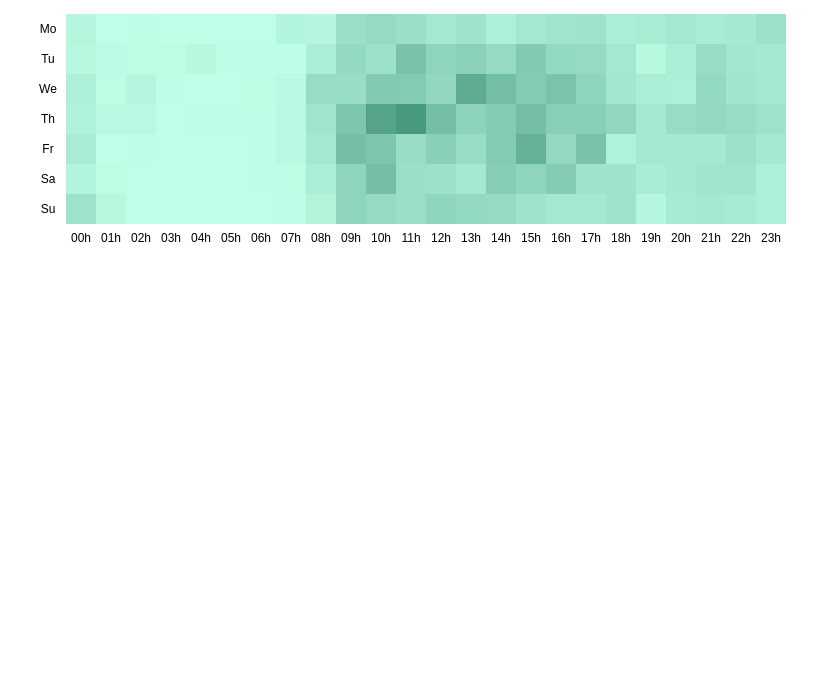
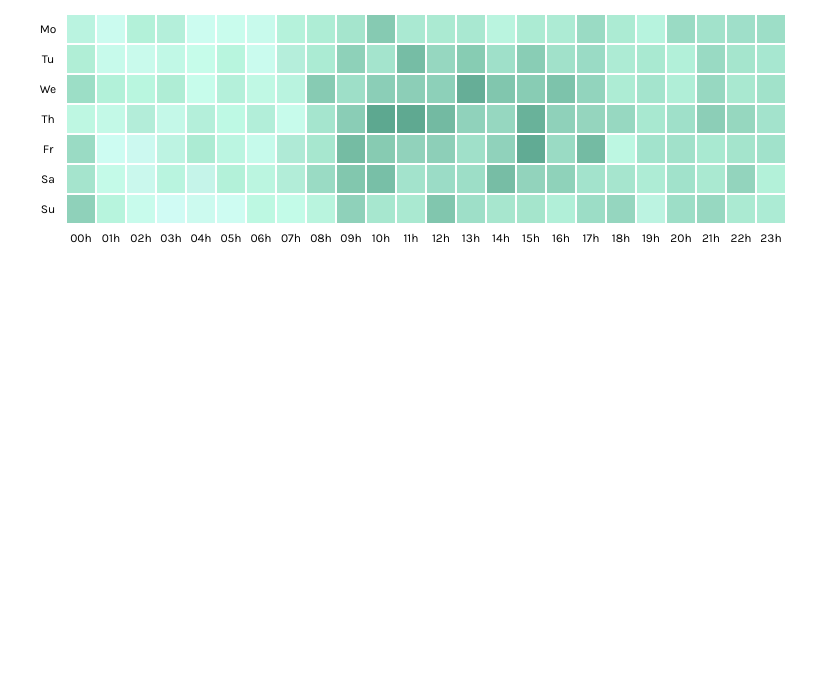
Before and after one commit to boristane/westbrook2019, a website built with Parcel: page index.html in a window 1280 px wide. Shown: the part 122-800 px from the top of the page, without its empty margins (36-853 px from the left). Built offline with nearby package versions, Linux system fonts and the light colour scheme.

Commit message:
Adds animations and updating funtionality

```diff
--- a/css/index.css
+++ b/css/index.css
@@ -1,8 +1,4 @@
-@font-face {
-  font-family: 'Karla', sans-serif;
-  src: url('https://fonts.googleapis.com/css?family=Karla') format('opentype');
-  font-weight: 300;
-}
+@import url('https://fonts.googleapis.com/css?family=Karla');
 
 body,
 html {
--- a/src/heatmap.ts
+++ b/src/heatmap.ts
@@ -9,6 +9,8 @@ export default class Heatmap {
   boxSize: number;
   xLabels: string[];
   yLabels: string[];
+  animate: boolean;
+  data: number[][];
   private chartWith: number;
   private chartHeight: number;
   private readonly fontSize: number = 12;
@@ -29,6 +31,8 @@ export default class Heatmap {
     this.boxSize = properties.boxSize;
     this.xLabels = properties.xLabels;
     this.yLabels = properties.yLabels;
+    this.animate = properties.animate;
+    this.data = properties.data;
     this.chartWith = this.width - this.margin.left - this.margin.right;
     this.chartHeight = this.height - this.margin.top - this.margin.bottom;
   }
@@ -73,22 +77,36 @@ export default class Heatmap {
       .attr('height', this.height + this.margin.top + this.margin.bottom);
   }
 
-  private generateBoxes(data: number[][]): void {
-    const boxes = this.svg
+  private generateBoxes(): void {
+    let boxes = this.svg
       .select('.chart-group')
       .selectAll('.box')
-      .data(data);
+      .data(this.data);
 
-    boxes
+    const a = boxes
       .enter()
       .append('rect')
       .attr('width', this.boxSize)
       .attr('height', this.boxSize)
       .attr('y', (d) => d[0] * this.boxSize)
       .attr('x', (d) => d[1] * this.boxSize)
-      .style('fill', (d) => this.colorScale(d[2]))
+      // @ts-ignore
+      .merge(boxes)
+      .style('stroke', '#FFFFFF')
+      .style('stroke-width', 2)
+      .style('fill', 'gray')
       .classed('box', true);
 
+    if (this.animate) {
+      const duration = 2000;
+      a.style('opacity', 0.2)
+        .transition()
+        .duration(duration)
+        .style('fill', (d) => this.colorScale(d[2]))
+        .style('opacity', 1);
+    } else {
+      a.style('fill', (d) => this.colorScale(d[2]));
+    }
     boxes.exit().remove();
   }
 
@@ -135,13 +153,16 @@ export default class Heatmap {
     );
   }
 
-  public make(selector: string, data: number[][]): void {
-    const daysOfWeek = data.map((elt) => elt[0]);
-    const hoursOfDay = data.map((elt) => elt[1]);
-    const values = data.map((elt) => elt[2]);
+  public make(selector: string): void {
+    const values = this.data.map((elt) => elt[2]);
     this.colorScale = this.generateColorScale(values);
     this.buildSVG(selector);
-    this.generateBoxes(data);
+    this.generateBoxes();
     this.generateLabels();
   }
+
+  public update(data: number[][]): void {
+    this.data = data;
+    this.generateBoxes();
+  }
 }
--- a/src/index.ts
+++ b/src/index.ts
@@ -2,7 +2,9 @@ import Heatmap from '../src/heatmap';
 import { Margin, HeatmapProperties } from '../src/types';
 import data from '../test/fixtures/data.json';
 
-export default function main() {
+let heatmap: Heatmap;
+
+export default function main(data: number[][]): void {
   const daysHuman = ['Mo', 'Tu', 'We', 'Th', 'Fr', 'Sa', 'Su'];
   const hoursHuman = [
     '00h',
@@ -45,9 +47,20 @@ export default function main() {
     boxSize: 30,
     xLabels: hoursHuman,
     yLabels: daysHuman,
+    animate: true,
+    data,
   };
-  const heatmapChart = new Heatmap(mapProperties);
-  heatmapChart.make('.container', data);
+  heatmap = new Heatmap(mapProperties);
+  heatmap.make('.container');
 }
 
-main();
+main(data);
+
+setInterval(() => {
+  const d = data.map((elt) => [
+    elt[0],
+    elt[1],
+    elt[2] + Math.random() * (Math.random() < 0.5 ? 20 : -20),
+  ]);
+  heatmap.update(d);
+}, 1000);
--- a/src/types.ts
+++ b/src/types.ts
@@ -3,8 +3,10 @@ export interface HeatmapProperties {
   height: number;
   margin: Margin;
   boxSize: number;
+  animate: boolean;
   xLabels: string[];
   yLabels: string[];
+  data: number[][];
 }
 
 export interface Margin {
```
Also changed, not shown: test/heatmap.test.ts (+2 -1 lines).
